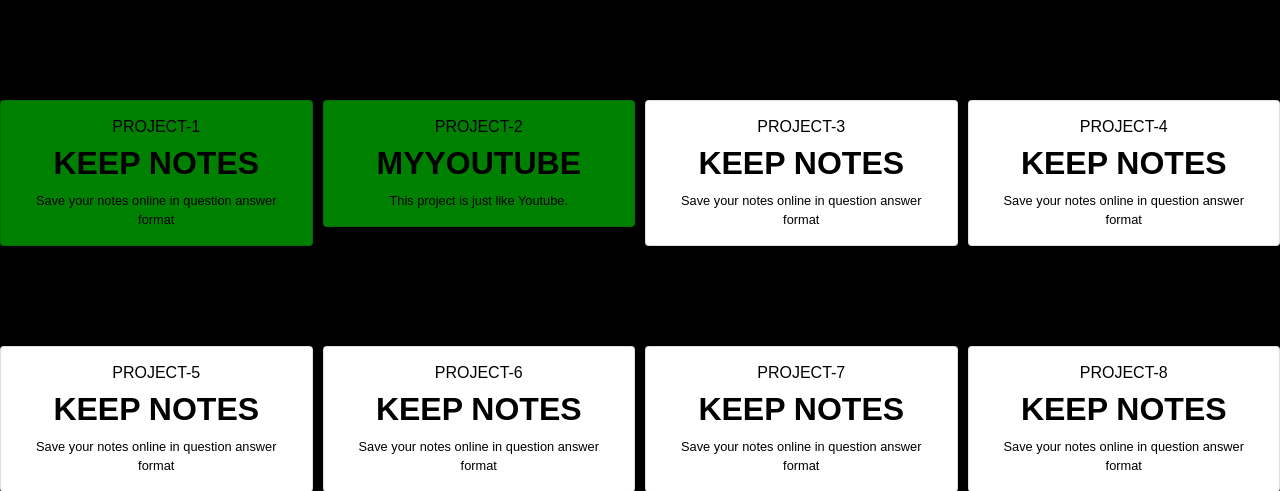
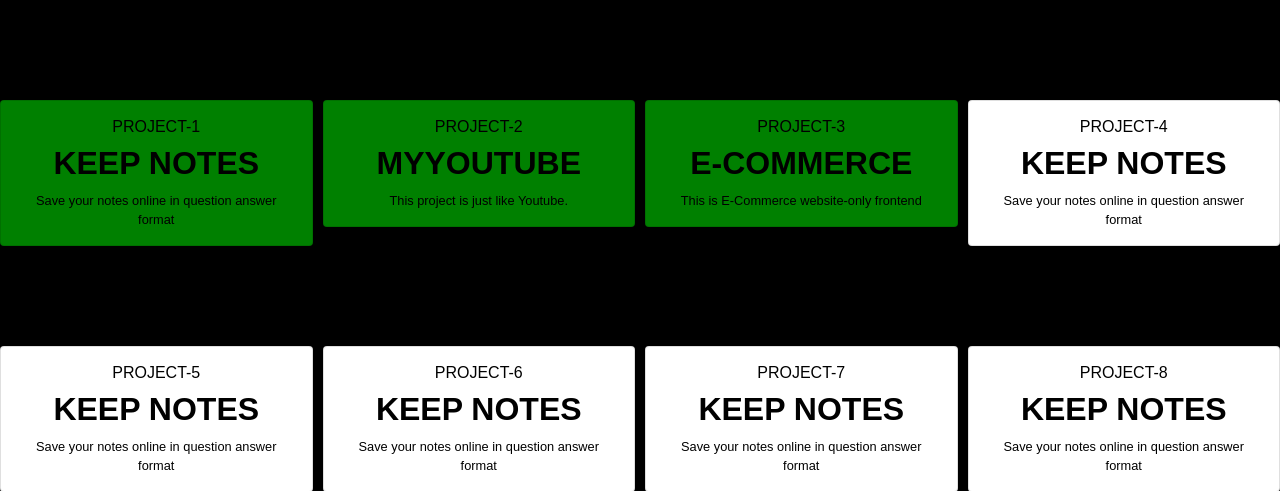
Before and after one commit to akashgupta77500/PROJECTS, a Django app: page /project in a window 1280 px wide. Shown: the part 66-557 px from the top of the page. Run offline with Django 3.2, Linux system fonts and the light colour scheme; some libraries are stand-ins or nearby versions.

Commit message:
Update project.html

```diff
--- a/akash/templates/project.html
+++ b/akash/templates/project.html
@@ -152,10 +152,10 @@ body {
   </div>
 
  <div class="column">
-    <div class="card"style="background-color:white;color:black">
+    <div class="card"style="background-color:green;color:black">
         <h6>PROJECT-3</h6>
-      <h2><a href="{% url 'study' %}" style="color:black"><b>KEEP NOTES</b></a></h2>
-       <small> Save your notes online in question answer format</small>
+      <h2><a href="{% url 'study' %}" style="color:black"><b>E-COMMERCE</b></a></h2>
+       <small>This is E-Commerce website-only frontend</small>
     </div>
   </div>
 
```
